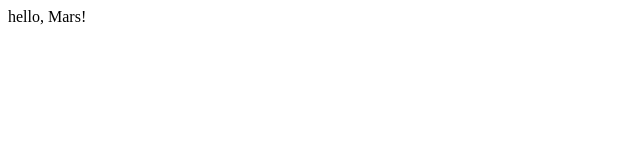
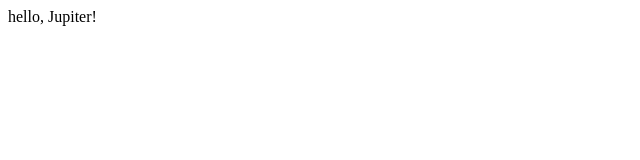
Before and after one commit to irv-codesquad/test-cs, a plain HTML site: page index.html in a window 1280 px wide. Shown: the full height of the page, 0-640 px from the left. Drawn offline with Linux system fonts and the light colour scheme.

Commit message:
Jupiter.

```diff
--- a/index.html
+++ b/index.html
@@ -7,6 +7,6 @@
   <title>Document</title>
 </head>
 <body>
-  <div>hello, Mars!</div>
+  <div>hello, Jupiter!</div>
 </body>
 </html>
```
